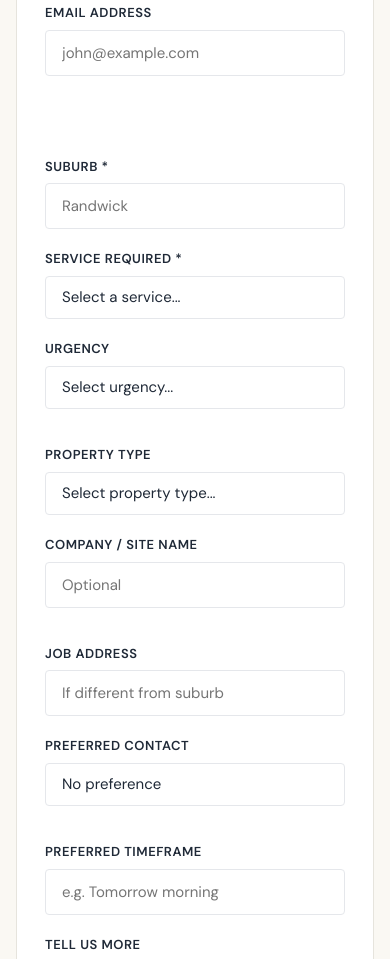
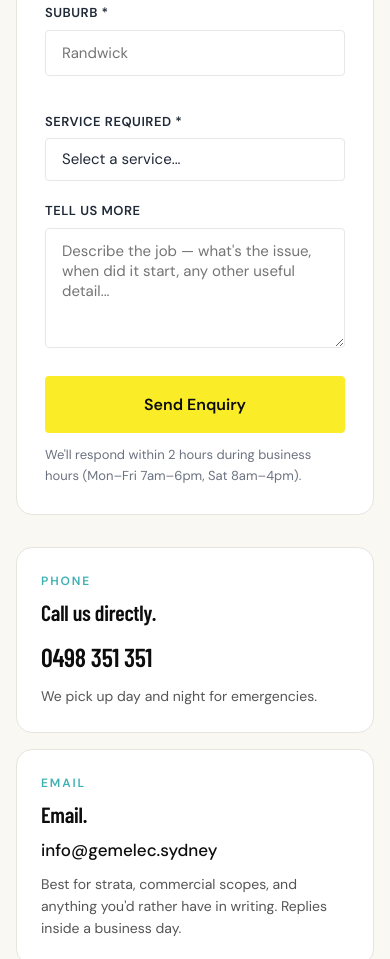
Before and after one commit to Jules-how/gemelec-website, a website: page contact.html in a window 390 px wide. Shown: the part 805-1764 px from the top of the page. Drawn offline with nearby package versions, Linux system fonts and the light colour scheme; a web font is replaced by a local one.

Commit message:
feat(contact): lean enquiry form + fix footer logo squeeze
Trim the enquiry form to the high-conversion set (name, phone, suburb,
service, optional message). Cut email, urgency, property type, company,
job address, preferred contact, preferred timeframe.

Fix footer logo stretch: .nav-logo is a column flex container whose
default align-items:stretch widened the footer <img> to the brand
column; pin .footer .nav-logo to flex-start so it matches the header.

Co-Authored-By: Claude Opus 4.8 (1M context) <noreply@anthropic.com>

```diff
--- a/contact.html
+++ b/contact.html
@@ -275,14 +275,8 @@
           </div>
           <div class="form-row">
             <div class="form-group">
-              <label for="email">Email Address</label>
-              <input type="email" id="email" name="email" placeholder="john@example.com" autocomplete="email" inputmode="email" aria-describedby="email-help">
-              <div id="email-help" class="form-help">Optional. We will use this if we cannot reach you by phone.</div>
-            </div>
-            <div class="form-group">
               <label for="suburb">Suburb *</label>
               <input type="text" id="suburb" name="suburb" placeholder="Randwick" autocomplete="address-level2" required>
-            </div>
             </div>
             <div class="form-group">
               <label for="service">Service Required *</label>
@@ -297,54 +291,6 @@
                 <option value="ceiling-fan">Ceiling Fan Installation</option>
                 <option value="other">Other / General Enquiry</option>
               </select>
-          </div>
-          <div class="form-row">
-            <div class="form-group">
-              <label for="urgency">Urgency</label>
-              <select id="urgency" name="urgency">
-                <option value="">Select urgency...</option>
-                <option value="emergency_now">Emergency now</option>
-                <option value="today">Today</option>
-                <option value="this_week">This week</option>
-                <option value="flexible">Flexible</option>
-              </select>
-            </div>
-            <div class="form-group">
-              <label for="property_type">Property Type</label>
-              <select id="property_type" name="property_type">
-                <option value="">Select property type...</option>
-                <option value="residential">Residential</option>
-                <option value="strata">Strata / Body Corporate</option>
-                <option value="commercial">Commercial</option>
-                <option value="retail_hospitality">Retail / Hospitality</option>
-                <option value="industrial">Industrial</option>
-                <option value="other">Other</option>
-              </select>
-            </div>
-          </div>
-          <div class="form-row">
-            <div class="form-group">
-              <label for="company_name">Company / Site Name</label>
-              <input type="text" id="company_name" name="company_name" placeholder="Optional" autocomplete="organization">
-            </div>
-            <div class="form-group">
-              <label for="job_address">Job Address</label>
-              <input type="text" id="job_address" name="job_address" placeholder="If different from suburb" autocomplete="street-address">
-            </div>
-          </div>
-          <div class="form-row">
-            <div class="form-group">
-              <label for="preferred_contact_method">Preferred Contact</label>
-              <select id="preferred_contact_method" name="preferred_contact_method">
-                <option value="">No preference</option>
-                <option value="phone">Phone call</option>
-                <option value="sms">SMS</option>
-                <option value="email">Email</option>
-              </select>
-            </div>
-            <div class="form-group">
-              <label for="preferred_timeframe">Preferred Timeframe</label>
-              <input type="text" id="preferred_timeframe" name="preferred_timeframe" placeholder="e.g. Tomorrow morning">
             </div>
           </div>
           <div class="form-group">
--- a/css/style.css
+++ b/css/style.css
@@ -2353,3 +2353,9 @@ textarea:focus-visible {
     .gx-reviews-head { align-items: flex-start; }
     .gx-google-badge { width: 100%; justify-content: flex-start; }
   }
+
+/* === ADDED 2026-06-04: footer logo aspect-ratio fix === */
+/* .nav-logo is a flex-direction:column container; its default align-items:stretch
+   was stretching the footer logo <img> to the width of the wide brand column.
+   Pin alignment so the footer logo keeps the same intrinsic size as the header. */
+.footer .nav-logo { align-items: flex-start; }
```
Lines whose indentation alone changed are shown as unchanged.
